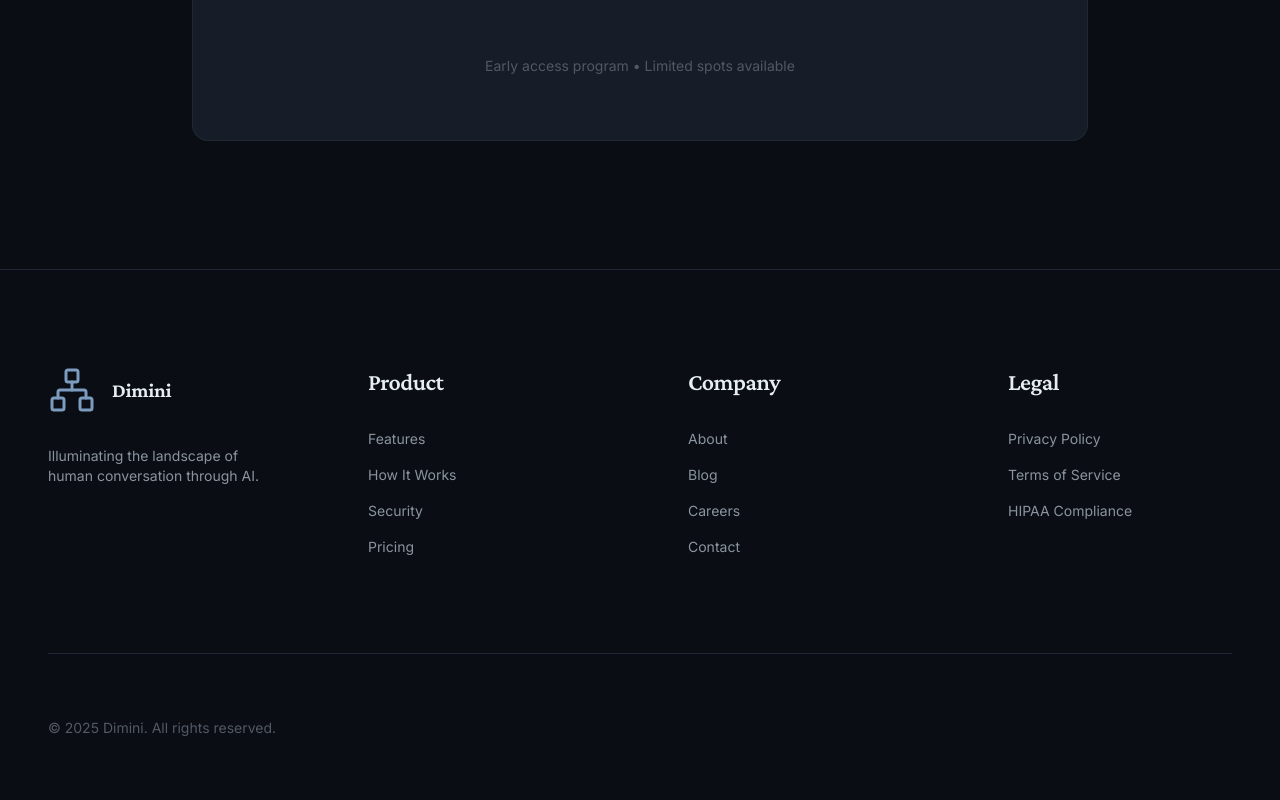
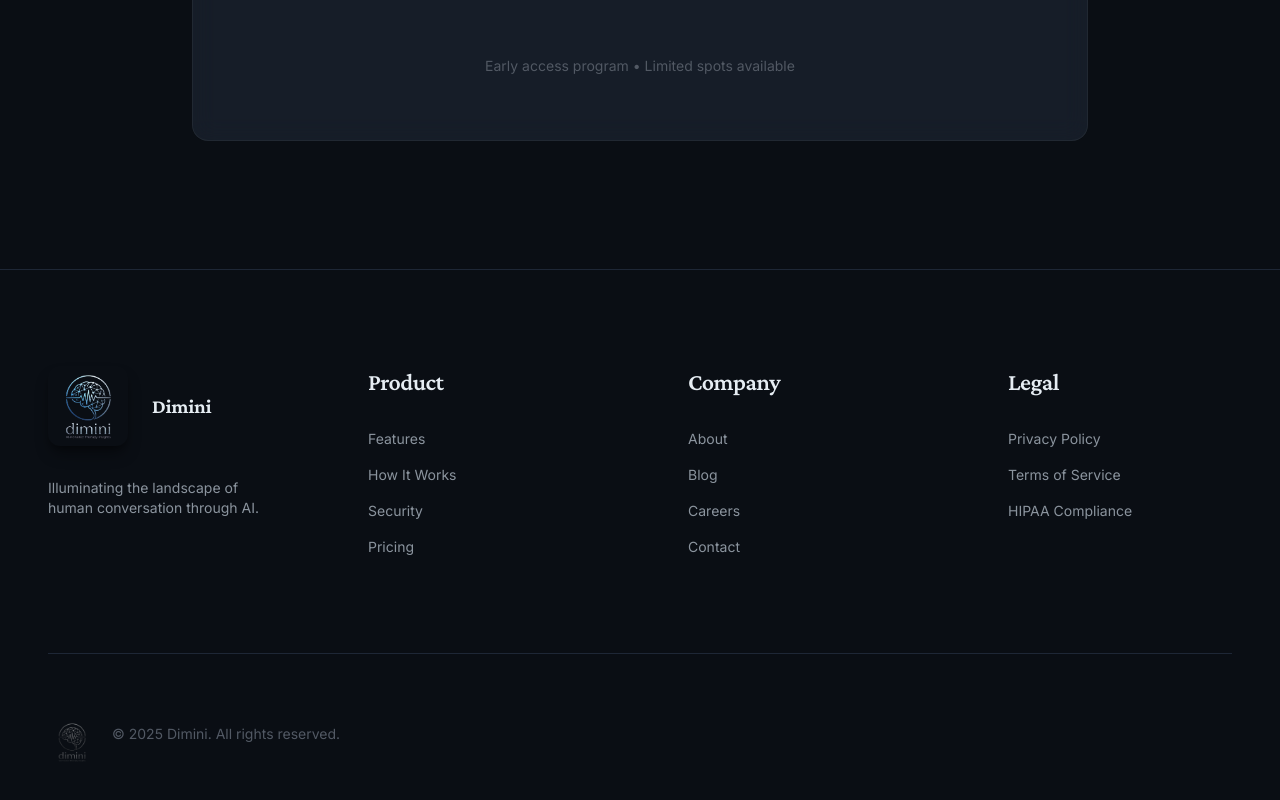
Before and after one commit to TonyStef/Dimini, a Next.js app in the folder frontend/: page / in a window 1280 px wide. Shown: the part 5784-6584 px from the top of the page. Built offline with nearby package versions, Linux system fonts and the light colour scheme; no server answers.

Commit message:
add missing logo

```diff
--- a/frontend/app/page.tsx
+++ b/frontend/app/page.tsx
@@ -508,8 +508,14 @@ export default function HomePage() {
             <div className="grid md:grid-cols-4 gap-12">
               {/* Brand */}
               <div className="space-y-4">
-                <div className="flex items-center gap-2">
-                  <Network className="w-6 h-6 text-accent-primary" strokeWidth={1.5} />
+                <div className="flex items-center gap-3">
+                  <Image
+                    src="/logo.webp"
+                    alt="Dimini logo"
+                    width={40}
+                    height={40}
+                    className="w-10 h-10 rounded-lg shadow-accent-primary/20 shadow-lg"
+                  />
                   <span className="font-display text-xl font-bold">Dimini</span>
                 </div>
                 <p className="text-sm text-text-secondary">
@@ -551,9 +557,18 @@ export default function HomePage() {
             </div>
 
             <div className="mt-12 pt-8 border-t border-border-subtle flex flex-col md:flex-row justify-between items-center gap-4">
-              <p className="text-sm text-text-tertiary">
-                © 2025 Dimini. All rights reserved.
-              </p>
+              <div className="flex items-center gap-2">
+                <Image
+                  src="/logo.webp"
+                  alt="Dimini Logo"
+                  width={24}
+                  height={24}
+                  className="w-6 h-6 opacity-50 grayscale hover:opacity-100 hover:grayscale-0 transition-all duration-300"
+                />
+                <p className="text-sm text-text-tertiary">
+                  © 2025 Dimini. All rights reserved.
+                </p>
+              </div>
             </div>
           </div>
         </footer>
```
